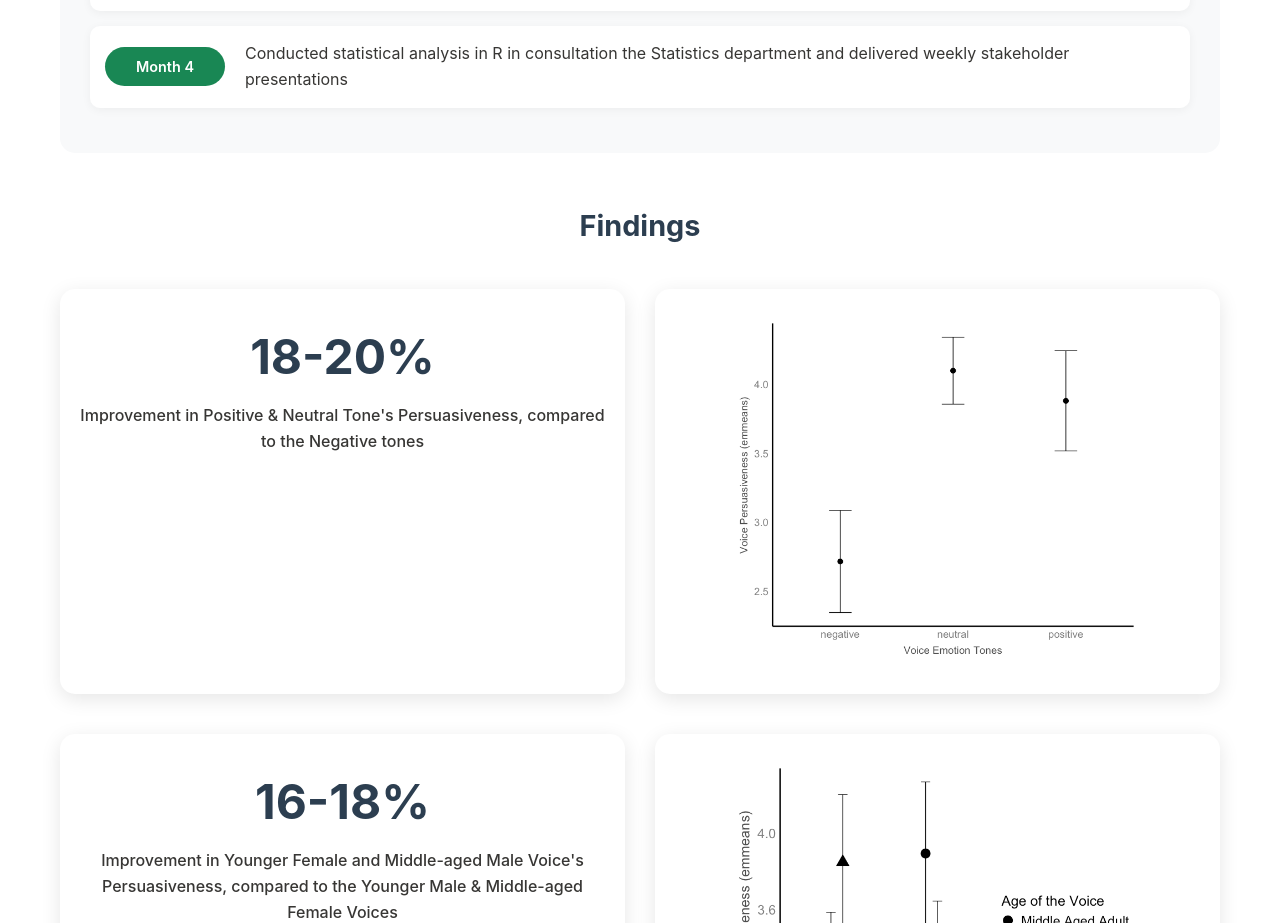
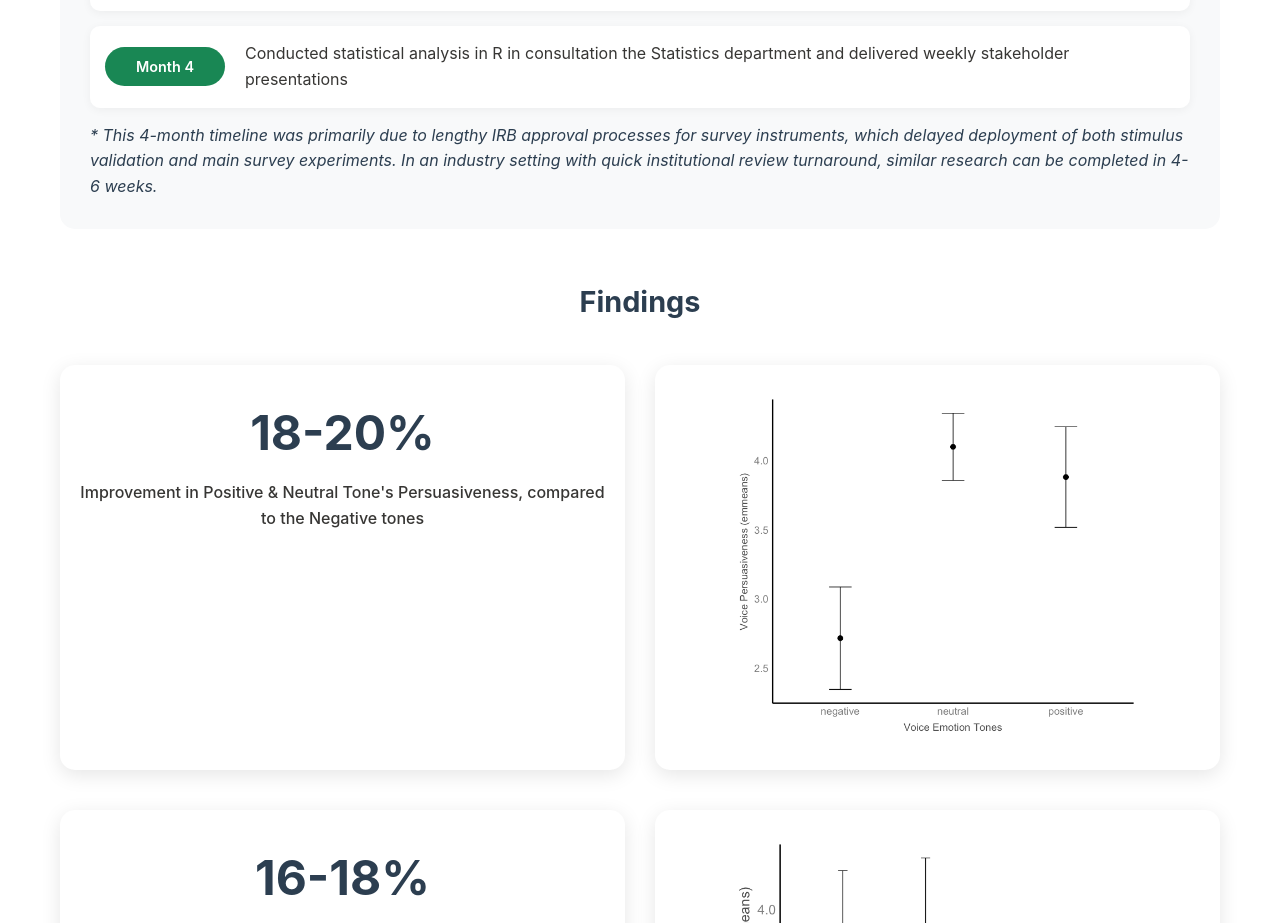
Before and after one commit to sabid-habib/sabid-habib.github.io, a website: page voice_assistant_tone.html in a window 1280 px wide. Shown: the part 4720-5643 px from the top of the page. Drawn offline with Linux system fonts and the light colour scheme; a web font is replaced by a local one.

Commit message:
timeline justification

```diff
--- a/voice_assistant_tone.html
+++ b/voice_assistant_tone.html
@@ -521,6 +521,8 @@
                             <div class="timeline-phase">Month 4</div>
                             <div class="timeline-desc">Conducted statistical analysis in R in consultation the Statistics department and delivered weekly stakeholder presentations</div>
                         </div>
+
+                        <p><i>* This 4-month timeline was primarily due to lengthy IRB approval processes for survey instruments, which delayed deployment of both stimulus validation and main survey experiments. In an industry setting with quick institutional review turnaround, similar research can be completed in 4-6 weeks.</i></p>
                     </div>
                 </div>
 
```
